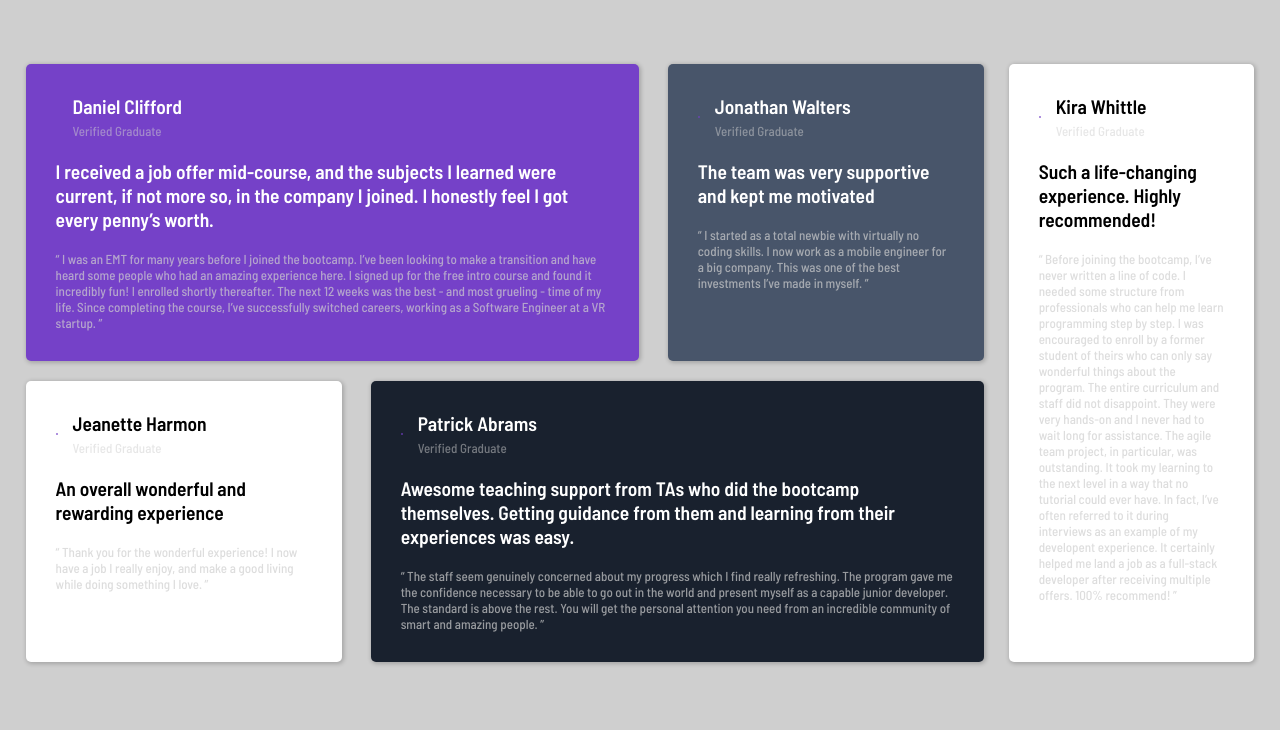
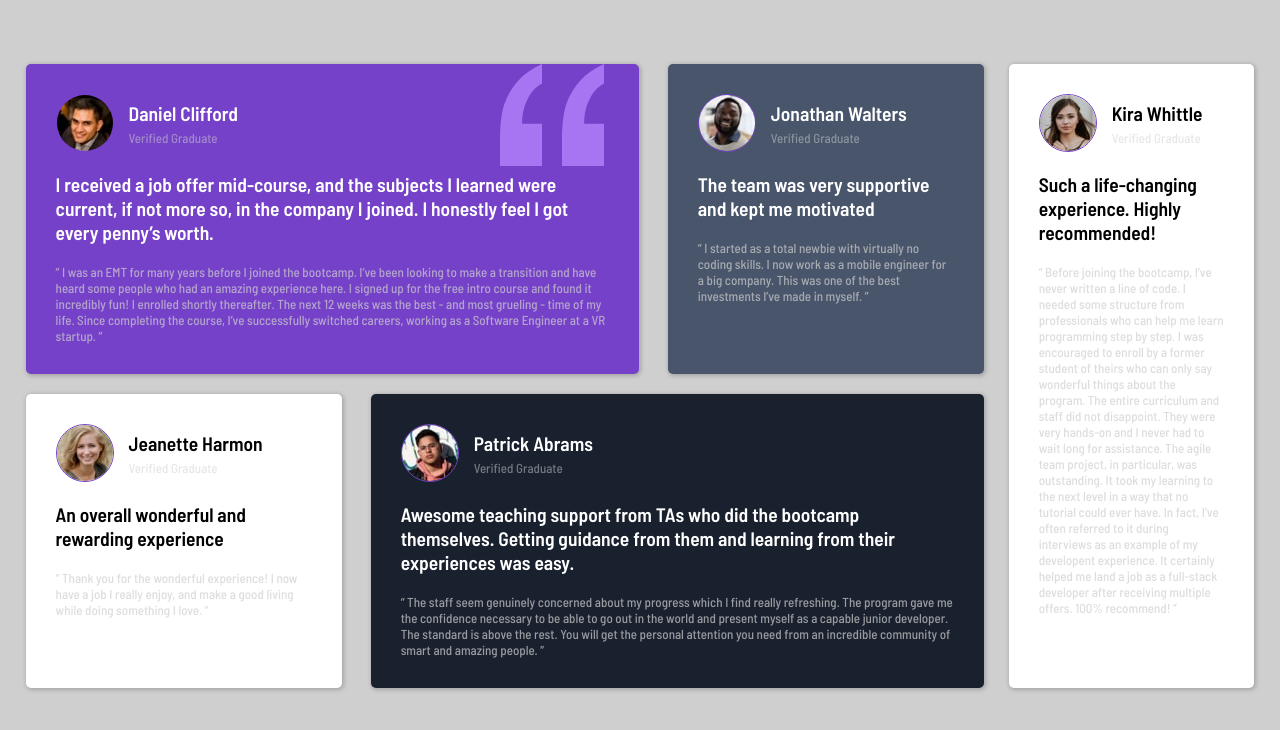
Before and after one commit to aliseidu8855/testimonials-grid-section-solution, a plain HTML site: page index.html in a window 1280 px wide. Drawn offline with Linux system fonts and the light colour scheme; the site is published under a folder, as on GitHub Pages, so addresses that start at the root find nothing.

Commit message:
Update index.html

```diff
--- a/index.html
+++ b/index.html
@@ -26,13 +26,13 @@
         <div id="top">
           <div id="testimonial-1" class="all-in-one">
             <div class="profile-container">
-              <img src="/images/image-daniel.jpg" alt="" />
+              <img src="./images/image-daniel.jpg" alt="" />
               <div class="profile-text">
                 <h2 class="name">Daniel Clifford</h2>
                 <p>Verified Graduate</p>
               </div>
             </div>
-            <img class="quote" src="/images/bg-pattern-quotation.svg" alt="">
+            <img class="quote" src="./images/bg-pattern-quotation.svg" alt="">
             <h2>
               I received a job offer mid-course, and the subjects I learned were
               current, if not more so, in the company I joined. I honestly feel
@@ -50,7 +50,7 @@
           </div>
           <div id="testimonial-2" class="all-in-one">
             <div class="profile-container">
-              <img src="/images/image-jonathan.jpg" alt="" />
+              <img src="./images/image-jonathan.jpg" alt="" />
               <div class="profile-text">
                 <h2 class="name">Jonathan Walters</h2>
                 <p>Verified Graduate</p>
@@ -67,7 +67,7 @@
         <div id="botton">
           <div id="testimonial-3" class="all-in-one">
             <div class="profile-container">
-              <img src="/images/image-jeanette.jpg" alt="" />
+              <img src="./images/image-jeanette.jpg" alt="" />
               <div class="profile-text">
                 <h2 class="name">Jeanette Harmon</h2>
                 <p>Verified Graduate</p>
@@ -82,7 +82,7 @@
           </div>
           <div id="testimonial-4" class="all-in-one">
             <div class="profile-container">
-              <img src="/images/image-patrick.jpg" alt="" />
+              <img src="./images/image-patrick.jpg" alt="" />
               <div class="profile-text">
                 <h2 class="name">Patrick Abrams</h2>
                 <p>Verified Graduate</p>
@@ -106,7 +106,7 @@
       </div>
       <div id="testimonial-5" class="all-in-one">
         <div class="profile-container">
-          <img src="/images/image-kira.jpg" alt="" />
+          <img src="./images/image-kira.jpg" alt="" />
           <div class="profile-text">
             <h2 class="name">Kira Whittle</h2>
             <p>Verified Graduate</p>
```
